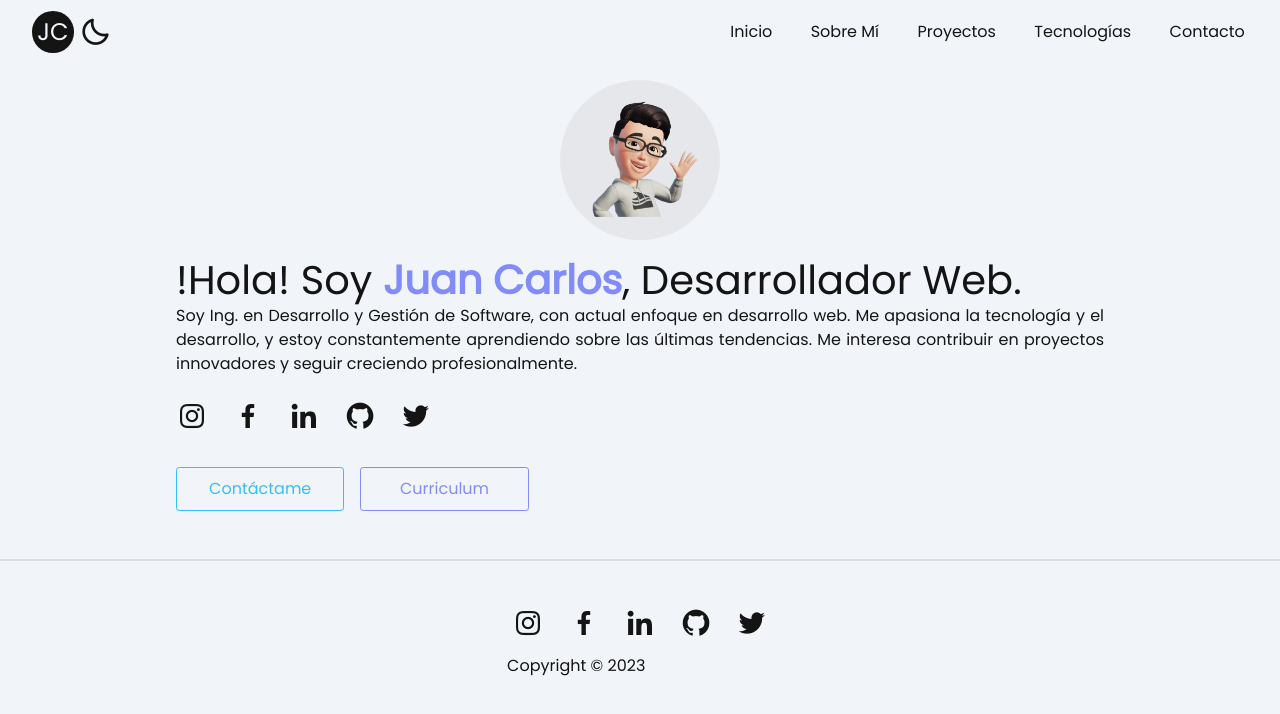
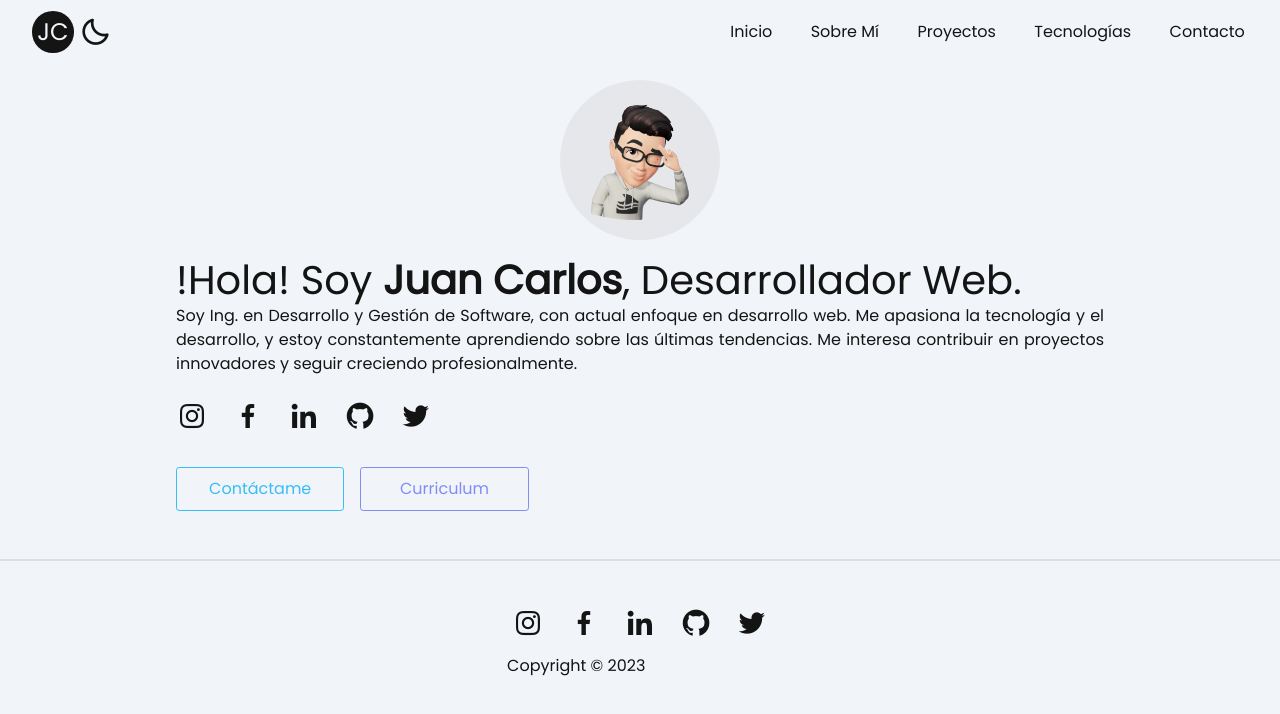
Before and after one commit to jcarlosMariscal/jcarlosMariscal, a Vue app: page / in a window 1280 px wide. Shown: the top 714 px of the page. Built offline with nearby package versions, Linux system fonts and the light colour scheme.

Commit message:
Componente para animación de avatar

```diff
--- a/src/App.vue
+++ b/src/App.vue
@@ -17,7 +17,6 @@ import FooterMain from "./components/FooterMain.vue";
   margin: 1rem 10rem;
 }
 .btn {
-  /* border: 1px solid var(--color-primary) !important; */
   color: var(--color-text);
   border: none;
   padding: 0.8rem 1.2rem;
@@ -30,13 +29,6 @@ import FooterMain from "./components/FooterMain.vue";
   font-size: 1rem;
   transition: all 0.2s ease-in;
   cursor: pointer;
-  background-image: linear-gradient(
-    to left,
-    transparent,
-    transparent 50%,
-    var(--color-primary) 50%,
-    var(--color-primary)
-  );
   background-position: 100% 0;
   background-size: 200% 100%;
   transition: all 0.25s ease-in;
@@ -73,11 +65,6 @@ import FooterMain from "./components/FooterMain.vue";
     margin: 1rem 1.5rem;
   }
 }
-.custom-color {
-  fill: var(--color-text);
-  width: 5rem !important;
-  height: 5rem !important;
-}
 .my-toast-popup {
   background-color: var(
     --color-bg
--- /dev/null
+++ b/src/components/pure/AvatarComponent.vue
@@ -0,0 +1,58 @@
+<template>
+  <div class="content-avatar">
+    <img class="home-avatar" :src="avatar.url" alt="{{ avatar.name }}" />
+  </div>
+</template>
+
+<script lang="ts" setup>
+import { ref, defineProps, onUnmounted } from "vue";
+const props = defineProps({
+  avatar1: {
+    type: String,
+    required: true,
+  },
+  avatar2: { type: String, required: false },
+  animate: {
+    type: Boolean,
+    required: true,
+    default: false,
+  },
+});
+const avatar = ref({
+  name: "Avatar 1",
+  url: props.avatar1,
+});
+if (props.animate) {
+  const avatar2 = props.avatar2 === undefined ? props.avatar1 : props.avatar2;
+
+  const switchAvatar = () => {
+    avatar.value.url =
+      avatar.value.url === props.avatar1 ? avatar2 : props.avatar1;
+    timer = setTimeout(switchAvatar, 1500);
+  };
+
+  let timer = setTimeout(switchAvatar, 1500);
+
+  onUnmounted(() => {
+    clearTimeout(timer);
+  });
+}
+</script>
+
+<style scoped lang="scss">
+.content-avatar {
+  display: flex;
+  align-items: center;
+  justify-content: center;
+  background: var(--color-bg-second);
+  border-radius: 100%;
+  width: 10rem;
+  height: 10rem;
+  .home-avatar {
+    transform: rotateY(180deg);
+    width: 8rem;
+    height: auto;
+    object-fit: cover;
+  }
+}
+</style>
--- a/src/components/pure/LinkComponent.vue
+++ b/src/components/pure/LinkComponent.vue
@@ -18,5 +18,3 @@ const props = defineProps({
   download: { type: String, required: false },
 });
 </script>
-
-<style scoped></style>
--- a/src/views/AboutMeView.vue
+++ b/src/views/AboutMeView.vue
@@ -44,13 +44,16 @@
         </p>
       </div>
       <div class="information-avatar">
-        <img src="../assets/about-avatar.webp" alt="Avatar" />
+        <AvatarComponent :avatar1="avatar" :animate="false" />
       </div>
     </div>
   </div>
 </template>
 
-<script lang="ts" setup></script>
+<script lang="ts" setup>
+import AvatarComponent from "@/components/pure/AvatarComponent.vue";
+import avatar from "@/assets/about-avatar.png";
+</script>
 
 <style scoped>
 .aboutMe__content {
--- a/src/views/HomeView.vue
+++ b/src/views/HomeView.vue
@@ -1,14 +1,6 @@
 <template>
   <div class="main__content">
-    <div class="main__content-avatar">
-      <img
-        class="home-avatar"
-        :src="avatar.url"
-        alt="{{ avatar.name }}"
-        @mouseenter="changeAvatar()"
-        @mouseleave="resetAvatar()"
-      />
-    </div>
+    <AvatarComponent :avatar1="avatar1" :avatar2="avatar2" :animate="true" />
     <div class="main__content-resume">
       <h1 class="resume__title">
         !Hola! Soy <span class="title-name">Juan Carlos</span>, Desarrollador
@@ -35,20 +27,12 @@
 </template>
 
 <script lang="ts" setup>
-import { ref } from "vue";
 import LinkComponent from "@/components/pure/LinkComponent.vue";
 import SocialNetworks from "@/components/HomeComponents/SocialNetworks.vue";
+import AvatarComponent from "@/components/pure/AvatarComponent.vue";
 
-const avatar = ref({
-  name: "Avatar 1",
-  url: require("../assets/greeting-avatar.png"),
-});
-const changeAvatar = () => {
-  avatar.value.url = require("../assets/greeting-avatar2.png");
-};
-const resetAvatar = () => {
-  avatar.value.url = require("../assets/greeting-avatar.png");
-};
+import avatar1 from "@/assets/greeting-avatar.png";
+import avatar2 from "@/assets/greeting-avatar2.png";
 </script>
 
 <style scoped lang="scss">
@@ -59,21 +43,7 @@ const resetAvatar = () => {
   gap: 1rem;
   padding: 0 1rem;
 }
-.main__content-avatar {
-  display: flex;
-  align-items: center;
-  justify-content: center;
-  background: var(--color-bg-second);
-  border-radius: 100%;
-  width: 10rem;
-  height: 10rem;
-  .home-avatar {
-    transform: rotateY(180deg);
-    width: 8rem;
-    height: auto;
-    object-fit: cover;
-  }
-}
+
 .main__content-resume {
   color: var(--color-text);
 }
@@ -82,7 +52,7 @@ const resetAvatar = () => {
   line-height: 3rem;
   .title-name {
     font-weight: bold;
-    color: var(--color-secondary);
+    color: var(--color-second);
   }
 }
 .resume__description {
```
Also changed, not shown: src/assets/about-avatar.png (added).
